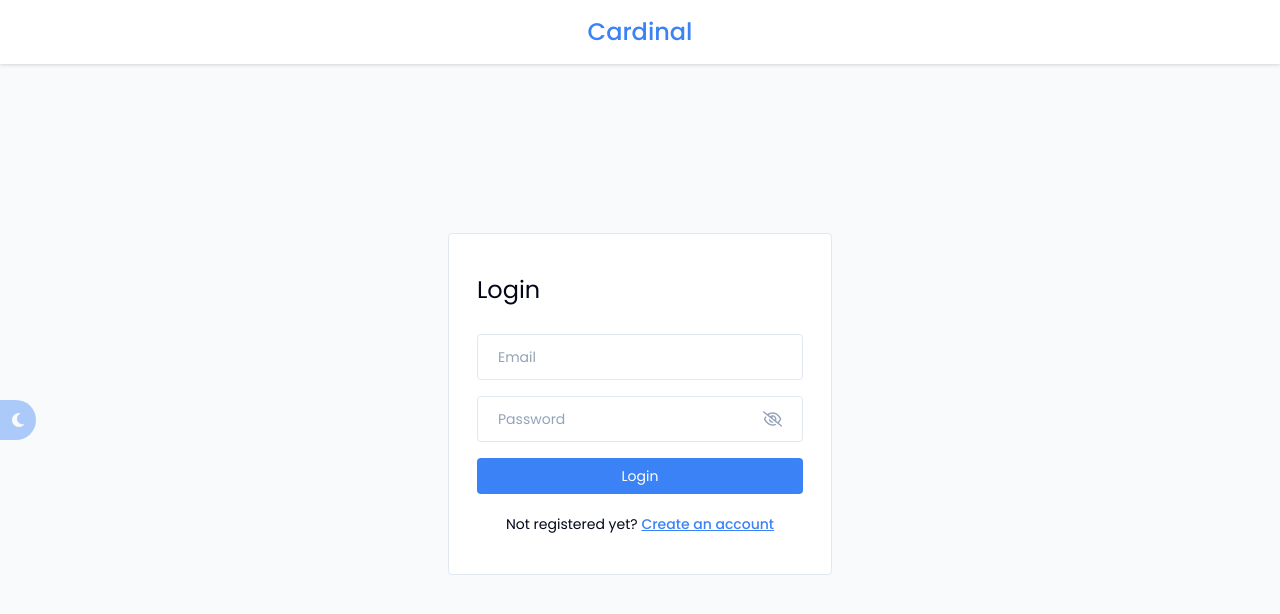
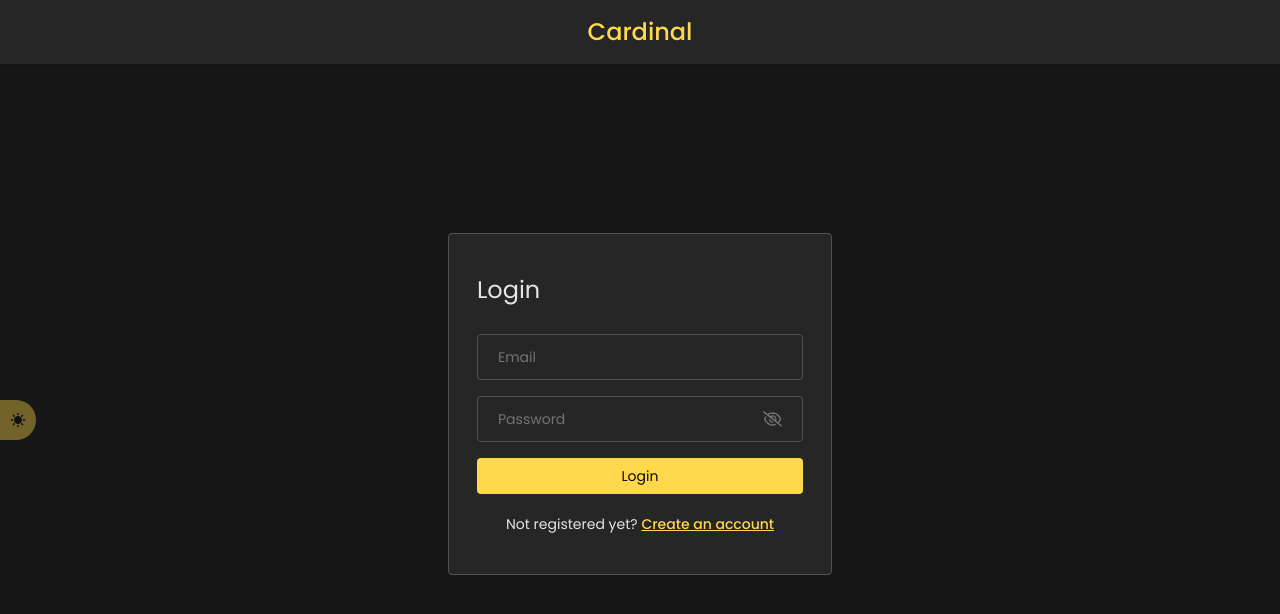
Before and after one commit to rutamk/Cardinal, a React (Vite) app in the folder frontend/Cardinal/: page / in a window 1280 px wide. Shown: the top 614 px of the page. Built offline with nearby package versions, Linux system fonts and the light colour scheme.

Commit message:
Update DarkModeToggle.jsx

```diff
--- a/frontend/Cardinal/components/DarkModeToggle.jsx
+++ b/frontend/Cardinal/components/DarkModeToggle.jsx
@@ -6,7 +6,7 @@ const DarkModeToggle = () => {
   const [darkMode, setDarkMode] = useState(() => {
     // Retrieve the stored dark mode value from localStorage
     const storedDarkMode = localStorage.getItem('darkMode');
-    return storedDarkMode ? JSON.parse(storedDarkMode) : false;
+    return storedDarkMode ? JSON.parse(storedDarkMode) : true;
   });
 
   useEffect(() => {
```
